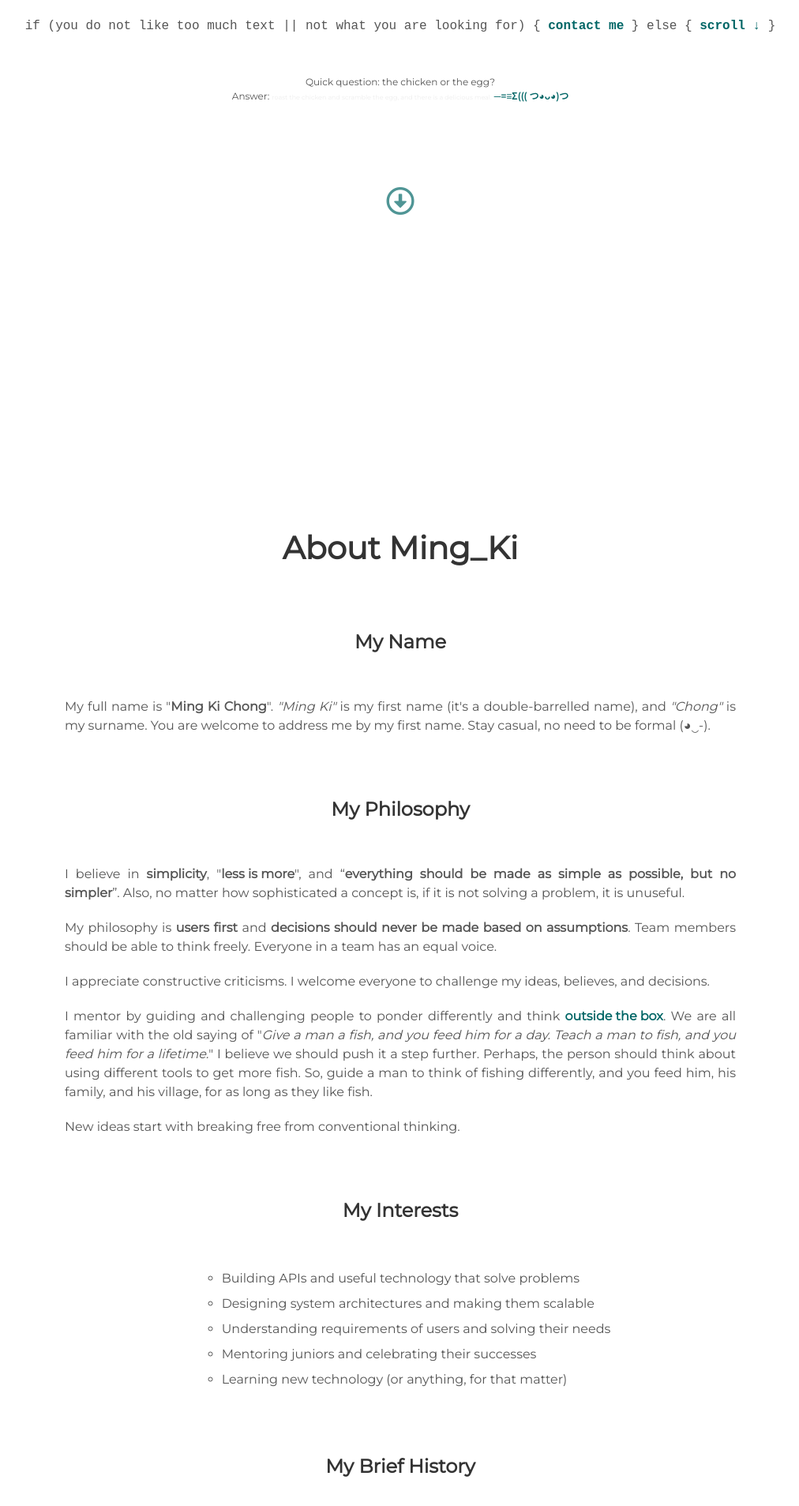
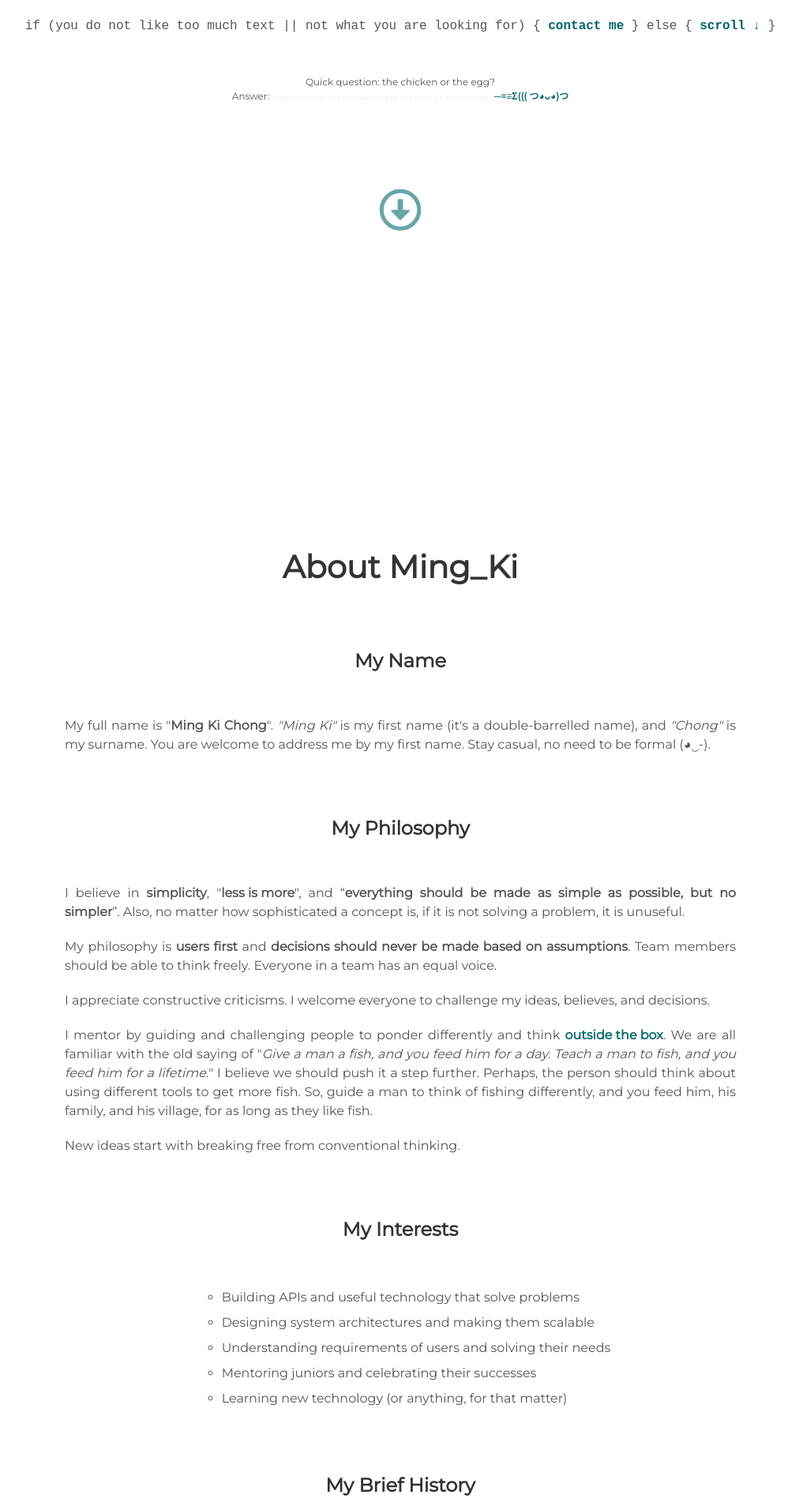
Before and after one commit to mingkichong/mingkichong.github.io, a Jekyll site: the page built from index.html, in a window 1280 px wide. Shown: the part 1456-3363 px from the top of the page at 79% size, without its empty margins (133-1145 px from the left). Built offline with Jekyll 4.4.1, drawn with Linux system fonts in a browser that asks for light colours.

Commit message:
change arrow opacity and size

```diff
--- a/assets/css/about.css
+++ b/assets/css/about.css
@@ -63,7 +63,7 @@
 .about_down_scroll{
     margin-top: var(--about-top-margin);
     text-align: center;
-    font-size: 32px;
+    font-size: 48px;
     margin-bottom: var(--about-bottom-margin);
 }
 
@@ -75,7 +75,7 @@
 .about_up_scroll{
     margin-top: var(--about-top-margin);
     text-align: center;
-    font-size: 32px;
+    font-size: 48px;
     /*margin-bottom: var(--about-bottom-margin);*/
 }
 
@@ -96,7 +96,7 @@
     transform: scale3d(var(--about-pulse-scale-size), var(--about-pulse-scale-size), var(--about-pulse-scale-size));
     -ms-filter: "progid:DXImageTransform.Microsoft.Alpha(Opacity=40)";
     filter: alpha(opacity=40);
-    opacity: .4;
+    opacity: .2;
   }
 
   to {
@@ -117,7 +117,7 @@
   50% {
     -ms-filter: "progid:DXImageTransform.Microsoft.Alpha(Opacity=40)";
     filter: alpha(opacity=40);
-    opacity: .4;
+    opacity: .2;
     -webkit-transform: scale3d(var(--about-pulse-scale-size), var(--about-pulse-scale-size), var(--about-pulse-scale-size));
     transform: scale3d(var(--about-pulse-scale-size), var(--about-pulse-scale-size), var(--about-pulse-scale-size));
   }
```
